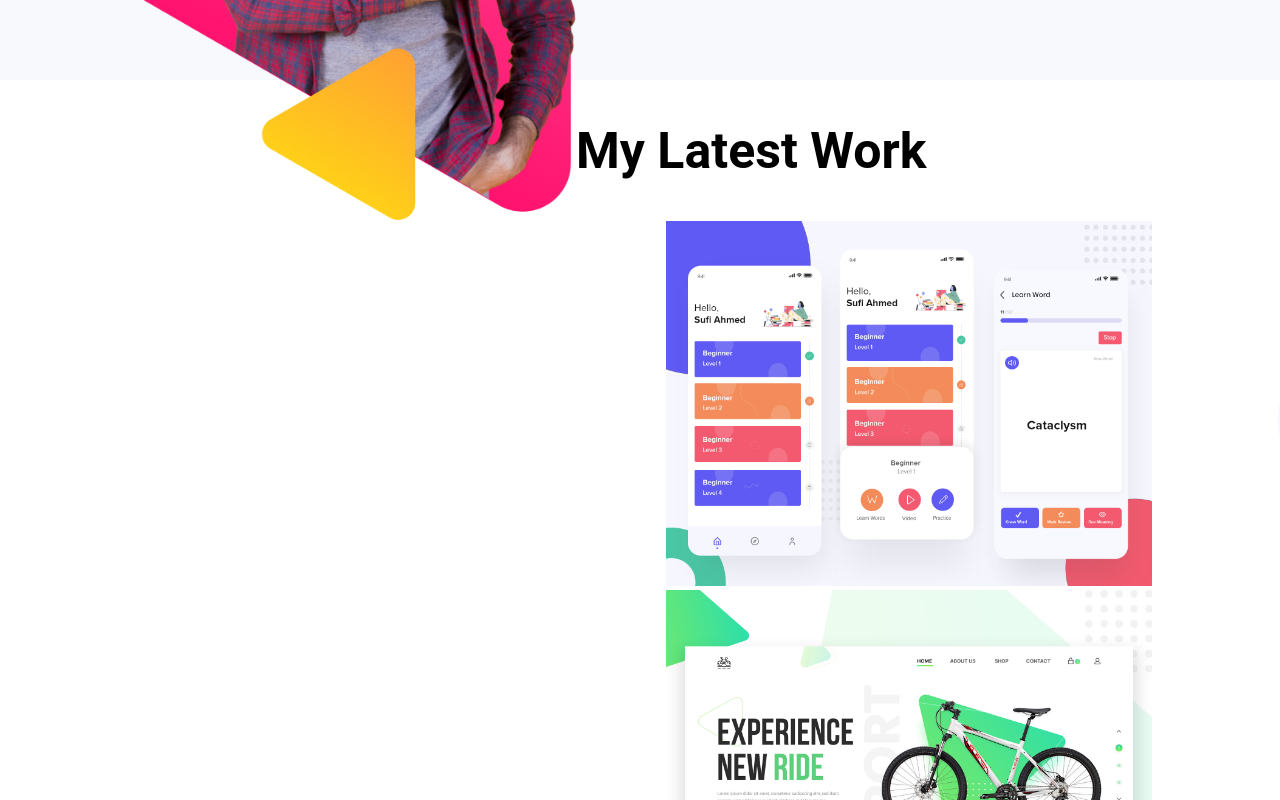
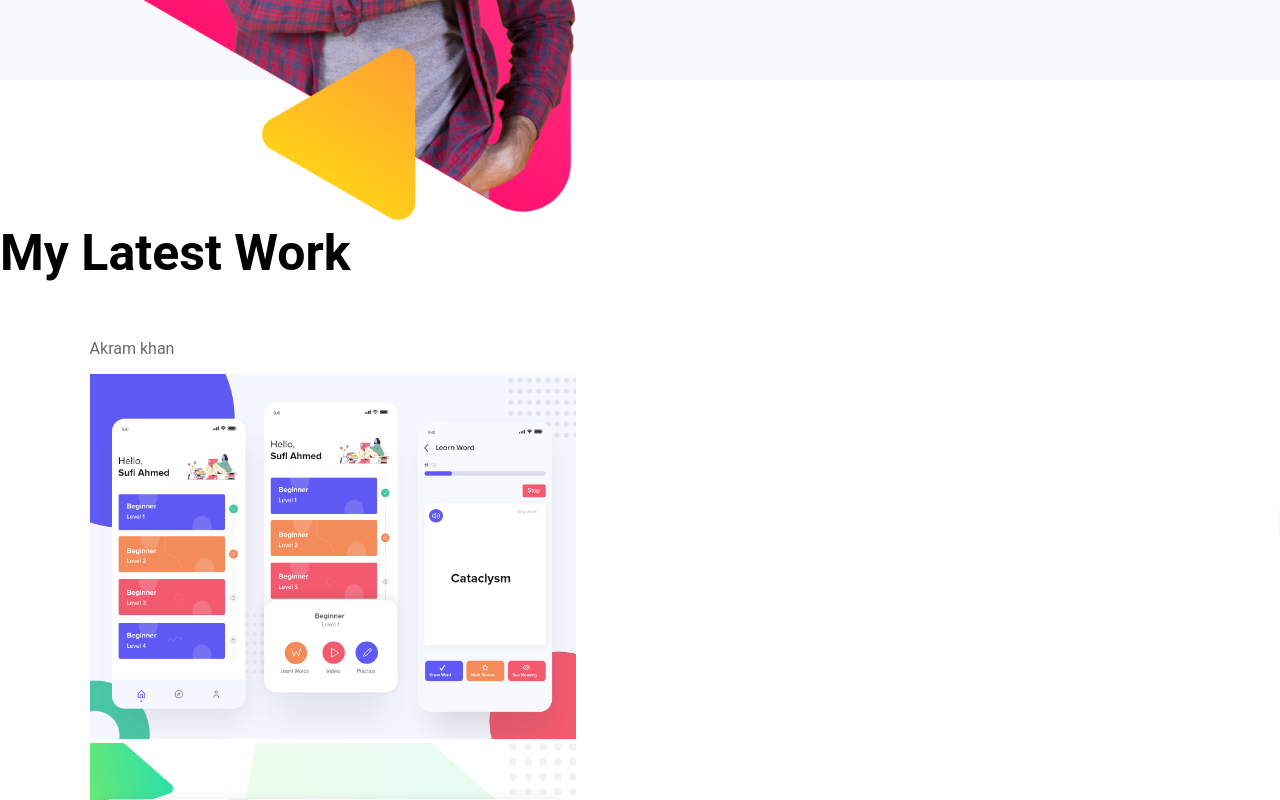
Before and after one commit to akram9704/personal-website, a plain HTML site: page index.html in a window 1280 px wide. Shown: the part 920-1720 px from the top of the page. Drawn offline with Linux system fonts and the light colour scheme.

Commit message:
Section Solved with Class

```diff
--- a/index.html
+++ b/index.html
@@ -38,11 +38,11 @@
 </div>
 
 </section>
+
 <section class="latest-work-banner">
     <h1>My Latest Work</h1>
-<div class="half-width">
-    </div>
-    <div class="half-width">
+<div class="half-width latest-work-banner">
+    <p>Akram khan</p>
     <img src="images/latest-work/work-1.png" alt="">
     <img src="images/latest-work/work-2.jpg" alt="">
     <img src="images/latest-work/work-3.jpg" alt="">
--- a/style.css
+++ b/style.css
@@ -55,6 +55,7 @@ section{
     background-repeat: no-repeat;
 }
 
-.clear{
+.latest-work-banner{
     clear: both;
+    background-color: red;
 }
```
